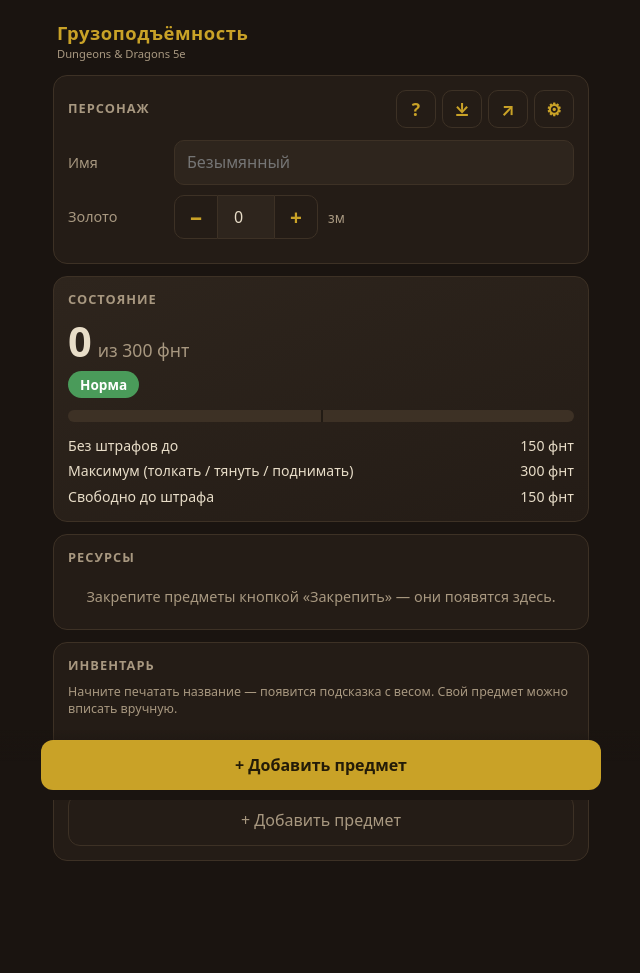
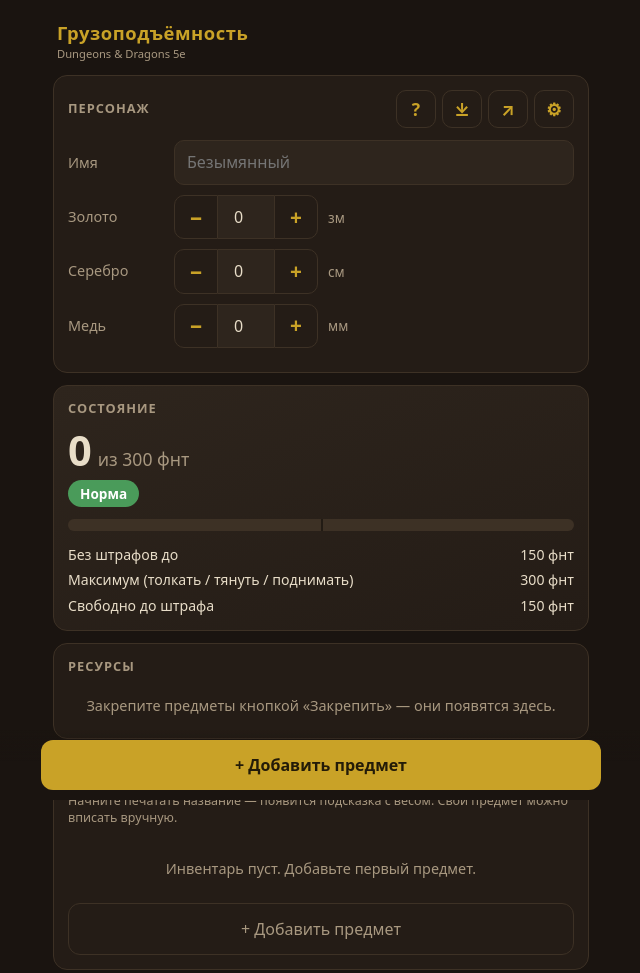
Before and after one commit to Giblarium/dnd-inventory, a plain HTML site: page index.html in a window 1280 px wide. Shown: the whole page, without its empty margins (319-959 px from the left). Drawn offline with Linux system fonts and the light colour scheme.

Commit message:
Add silver and copper counters

```diff
--- a/index.html
+++ b/index.html
@@ -150,6 +150,24 @@
       </div>
       <span class="gold-suffix">зм</span>
     </div>
+    <div class="field">
+      <label>Серебро</label>
+      <div class="qty-ctrl">
+        <button type="button" class="qbtn" id="silverMinus" aria-label="Меньше">−</button>
+        <input type="number" id="silver" class="mini" min="0" step="1" inputmode="numeric" value="0">
+        <button type="button" class="qbtn" id="silverPlus" aria-label="Больше">+</button>
+      </div>
+      <span class="gold-suffix">см</span>
+    </div>
+    <div class="field">
+      <label>Медь</label>
+      <div class="qty-ctrl">
+        <button type="button" class="qbtn" id="copperMinus" aria-label="Меньше">−</button>
+        <input type="number" id="copper" class="mini" min="0" step="1" inputmode="numeric" value="0">
+        <button type="button" class="qbtn" id="copperPlus" aria-label="Больше">+</button>
+      </div>
+      <span class="gold-suffix">мм</span>
+    </div>
   </div>
 
   <div class="card summary">
@@ -253,7 +271,7 @@ var EQUIPMENT = [{n:"Боевой посох",c:"Простое Рукопашн
 
   var KEY = "dnd5e_carry_v1";
   var LB_TO_KG = 0.45359237;
-  var state = { name:"", str:10, capMult:15, maxMult:30, size:1, powerful:false, unit:"фнт", gold:0, items:[] };
+  var state = { name:"", str:10, capMult:15, maxMult:30, size:1, powerful:false, unit:"фнт", gold:0, silver:0, copper:0, items:[] };
 
   function uid(){ return Math.random().toString(36).slice(2,9); }
 
@@ -433,7 +451,8 @@ var EQUIPMENT = [{n:"Боевой посох",c:"Простое Рукопашн
       app: "dnd-carry", v: 1,
       state: {
         name: state.name, str: state.str, capMult: state.capMult, maxMult: state.maxMult,
-        size: state.size, powerful: state.powerful, unit: state.unit, gold: state.gold, items: state.items
+        size: state.size, powerful: state.powerful, unit: state.unit,
+        gold: state.gold, silver: state.silver, copper: state.copper, items: state.items
       }
     };
   }
@@ -455,6 +474,8 @@ var EQUIPMENT = [{n:"Боевой посох",c:"Простое Рукопашн
       powerful: !!src.powerful,
       unit: (src.unit === "кг") ? "кг" : "фнт",
       gold: (src.gold !== undefined && src.gold !== null && src.gold !== "") ? Number(src.gold) : 0,
+      silver: (src.silver !== undefined && src.silver !== null && src.silver !== "") ? Number(src.silver) : 0,
+      copper: (src.copper !== undefined && src.copper !== null && src.copper !== "") ? Number(src.copper) : 0,
       items: []
     };
     if(Array.isArray(src.items)){
@@ -483,6 +504,8 @@ var EQUIPMENT = [{n:"Боевой посох",c:"Простое Рукопашн
     el("powerful").checked = !!state.powerful;
     el("unit").value = state.unit;
     el("gold").value = state.gold;
+    el("silver").value = state.silver;
+    el("copper").value = state.copper;
     renderList();
     renderSummary();
   }
@@ -773,18 +796,21 @@ var EQUIPMENT = [{n:"Боевой посох",c:"Простое Рукопашн
   el("unit").value = state.unit;
   el("unit").addEventListener("change", function(){ state.unit = el("unit").value; save(); renderList(); renderSummary(); });
 
-  el("gold").value = state.gold;
-  el("gold").addEventListener("input", function(){
-    var n = Number(el("gold").value);
-    state.gold = isNaN(n) ? 0 : Math.max(0, n);
-    save();
+  ["gold","silver","copper"].forEach(function(k){
+    var inp = el(k);
+    inp.value = state[k];
+    inp.addEventListener("input", function(){
+      var n = Number(inp.value);
+      state[k] = isNaN(n) ? 0 : Math.max(0, n);
+      save();
+    });
+    function setVal(v){
+      v = Math.max(0, Math.round(v));
+      state[k] = v; save(); inp.value = String(v);
+    }
+    el(k + "Minus").addEventListener("click", function(){ setVal((Number(state[k]) || 0) - 1); });
+    el(k + "Plus").addEventListener("click", function(){ setVal((Number(state[k]) || 0) + 1); });
   });
-  function setGold(v){
-    v = Math.max(0, Math.round(v));
-    state.gold = v; save(); el("gold").value = String(v);
-  }
-  el("goldMinus").addEventListener("click", function(){ setGold((Number(state.gold) || 0) - 1); });
-  el("goldPlus").addEventListener("click", function(){ setGold((Number(state.gold) || 0) + 1); });
 
   el("add").addEventListener("click", addItem);
   el("addTop").addEventListener("click", addItem);
```
